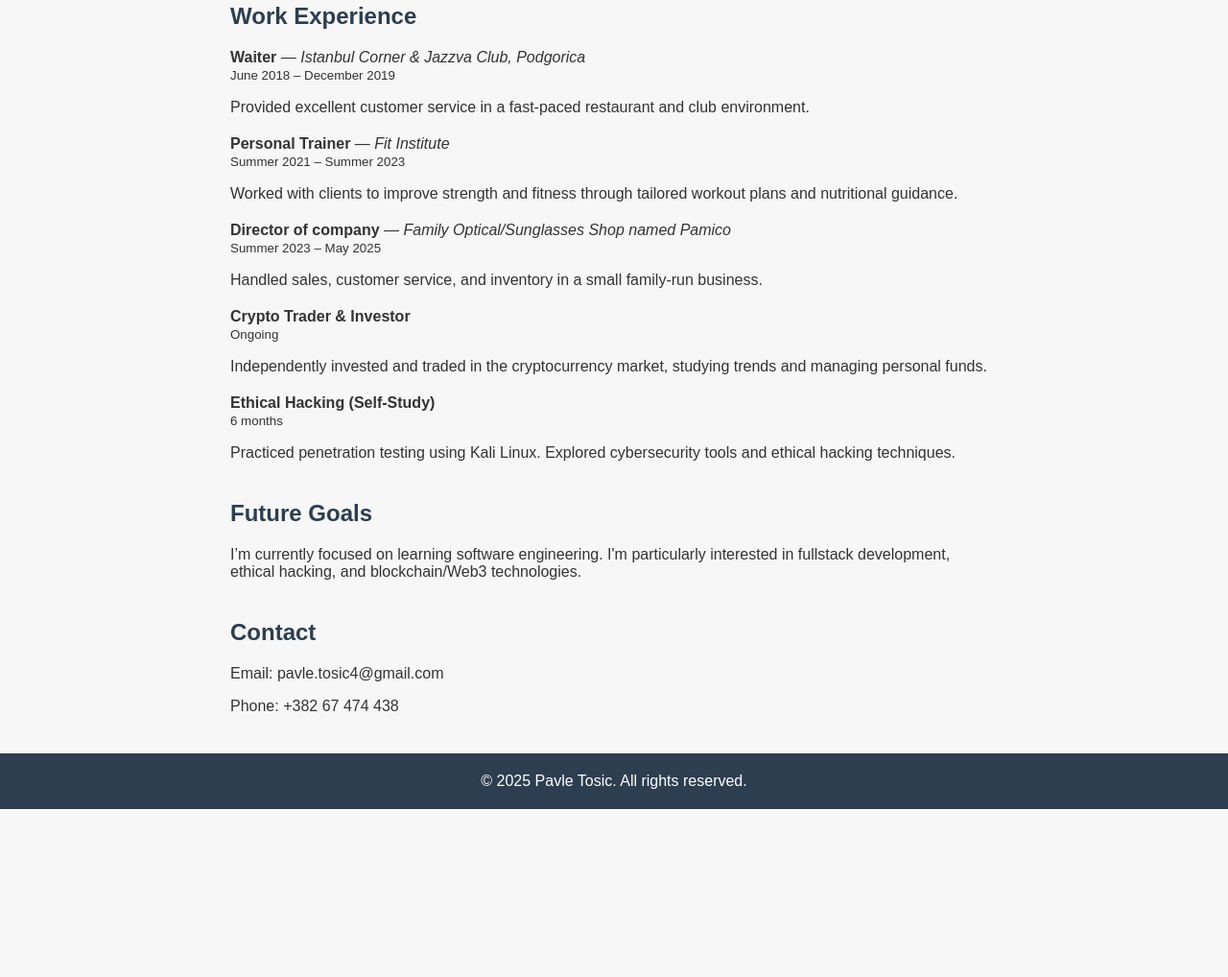
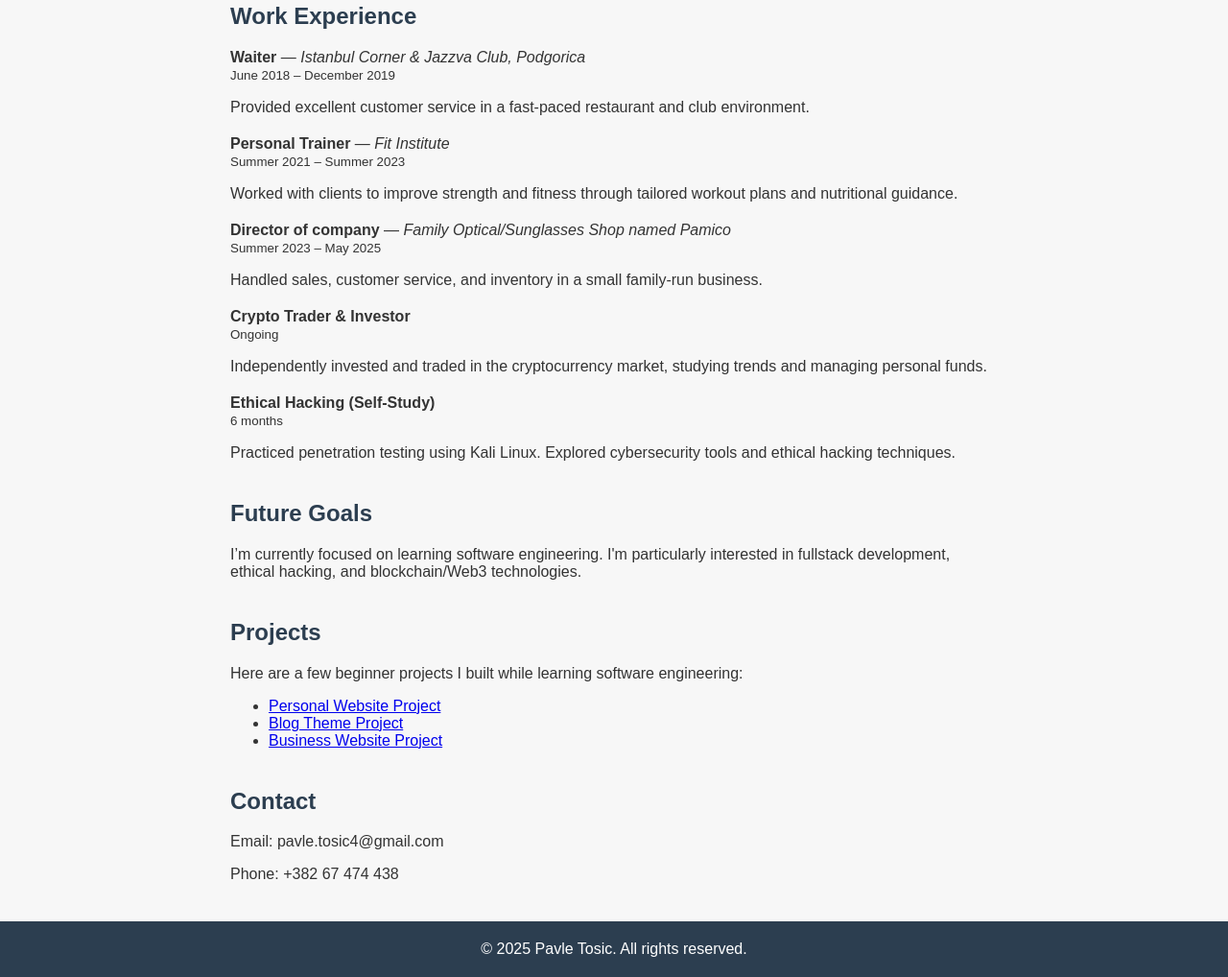
Before and after one commit to Toshh13/Pavle-Portofolio, a plain HTML site: page index.html/index.html in a window 1280 px wide. Shown: the part 526-1544 px from the top of the page at 96% size. Before the commit the page ends 1369 px from the top, so only its background shows below. Drawn offline with Linux system fonts and the light colour scheme.

Commit message:
Add files via upload

```diff
--- a/index.html/index.html
+++ b/index.html/index.html
@@ -112,7 +112,15 @@
       <h2>Future Goals</h2>
       <p>I’m currently focused on learning software engineering. I'm particularly interested in fullstack development, ethical hacking, and blockchain/Web3 technologies.</p>
     </section>
-
+    <section>
+      <h2>Projects</h2>
+      <p>Here are a few beginner projects I built while learning software engineering:</p>
+      <ul>
+        <li><a href="https://dash.generalassemb.ly/Toshkee/build-your-own-personal-website" target="_blank">Personal Website Project</a></li>
+        <li><a href="https://dash.generalassemb.ly/Toshkee/build-your-own-blog-theme" target="_blank">Blog Theme Project</a></li>
+        <li><a href="https://dash.generalassemb.ly/Toshkee/build-your-own-business-website" target="_blank">Business Website Project</a></li>
+      </ul>
+    </section>
     <section>
       <h2>Contact</h2>
       <p>Email: pavle.tosic4@gmail.com</p>
```
